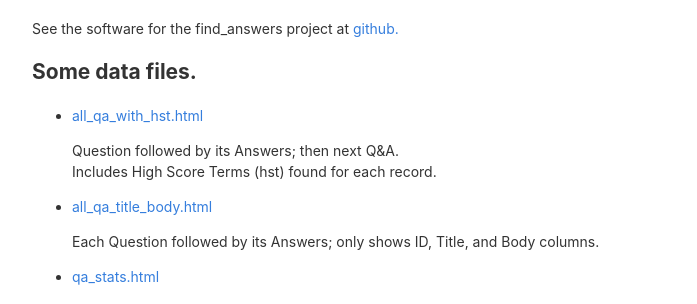
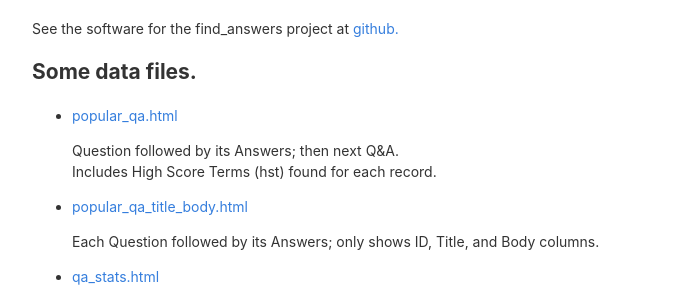
Before and after one commit to clp/learn_python, a Jekyll site: the page built from docs/find_answers/index.md, in a window 1280 px wide. Shown: the part 612-916 px from the top of the page, without its empty margins (289-986 px from the left). Built offline with Jekyll 4.4.1, drawn with Linux system fonts in a browser that asks for light colours; nearby versions of some CDN libraries.

Commit message:
Rename one file and update links to use new names.
Rename a file written to disk from
all_qa_title_body.html to popular_qa_title_body.html.
Change link to use the new name,

Change another link from old name
all_qa_with_hst.html to the new name, popular_qa.html.

```diff
--- a/docs/find_answers/index.md
+++ b/docs/find_answers/index.md
@@ -23,14 +23,14 @@ See the software for the find_answers project at
 
 ## Some data files.
 
-* [all_qa_with_hst.html](all_qa_with_hst.html)
+* [popular_qa.html](popular_qa.html)
 
   Question followed by its Answers; then next Q&A.
   Includes High Score Terms (hst)
   found for each record.
 
 
-* [all_qa_title_body.html](all_qa_title_body.html)
+* [popular_qa_title_body.html](popular_qa_title_body.html)
 
   Each Question followed by its Answers; only shows ID, Title, and Body
   columns.
--- a/find_answers/fga_find_good_answers.py
+++ b/find_answers/fga_find_good_answers.py
@@ -172,7 +172,7 @@ def main(popular_qa_df):
 
     # Save the Q&A title & body data as HTML.
     columns_l = ['Id', 'Title', 'Body']
-    write_full_df_to_html_file(popular_qa_df, TMPDIR, 'all_qa_title_body.html', columns_l)
+    write_full_df_to_html_file(popular_qa_df, TMPDIR, 'popular_qa_title_body.html', columns_l)
 
     if keyword:
         # Write records containing keywords to a csv file.
```
